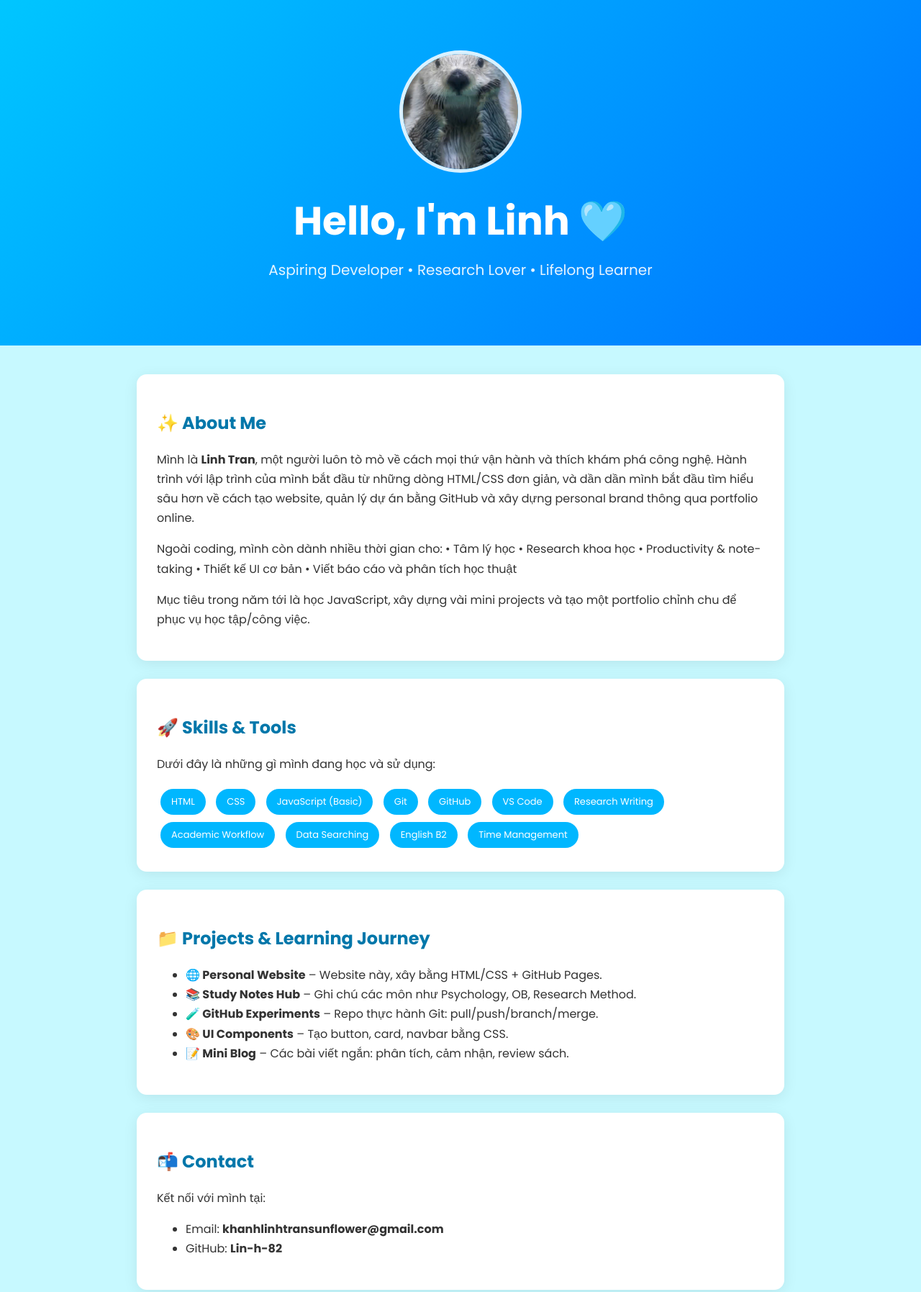
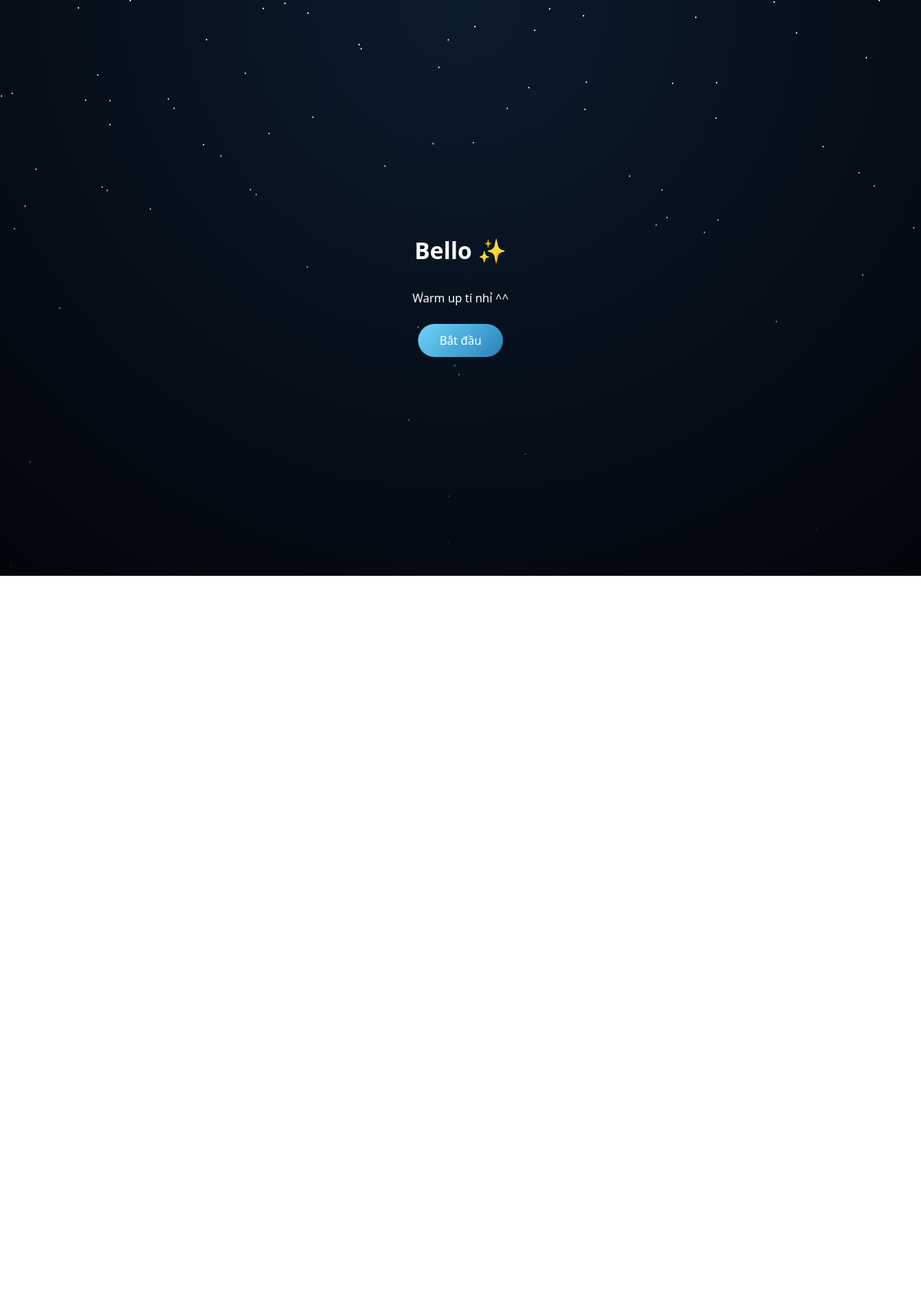
Before and after one commit to Lin-h-82/My-personal-website, a plain HTML site: page index.html in a window 1280 px wide. Shown: the top 1795 px of the page at 72% size. After the commit the page ends 800 px from the top, so only its background shows below. Drawn offline with Linux system fonts and the light colour scheme.

Commit message:
Update index.html

```diff
--- a/index.html
+++ b/index.html
@@ -1,177 +1,254 @@
 <!DOCTYPE html>
-<html lang="en">
+<html lang="vi">
 <head>
   <meta charset="UTF-8" />
+  <title>Something for you, RnD Member</title>
   <meta name="viewport" content="width=device-width, initial-scale=1.0" />
-    <title>Linh Tran - Personal Website</title>
-
-    <!-- Google Font -->
-    <link href="https://fonts.googleapis.com/css2?family=Poppins:wght@300;400;600;700&display=swap" rel="stylesheet">
 
   <style>
+    * { box-sizing: border-box; font-family: system-ui, -apple-system, BlinkMacSystemFont, sans-serif; }
     body {
-            font-family: 'Poppins', sans-serif;
       margin: 0;
-            padding: 0;
-            background: #c7f9ff;
-            color: #333;
+      background: radial-gradient(circle at top, #0b1c2d, #02040a);
+      color: #ffffff;
+      overflow-x: hidden;
     }
 
-        header {
-            background: linear-gradient(135deg, #00c6ff, #0072ff);
-            color: white;
-            padding: 70px 20px;
+    .page {
+      display: none;
+      height: 100vh;
+      width: 100vw;
+      padding: 40px 20px;
+      justify-content: center;
+      align-items: center;
       text-align: center;
+      position: relative;
+      z-index: 10;
+      pointer-events: auto;
     }
 
-        /* Avatar style */
-        .avatar {
-            width: 160px;
-            height: 160px;
-            border-radius: 50%;
-            object-fit: cover;
-            border: 5px solid rgba(255, 255, 255, 0.85);
-            margin-bottom: 18px;
-            animation: fadeIn 2s ease;
+    .page.active { display: flex; flex-direction: column; }
+
+    h1, h2 { font-weight: 600; }
+    p { max-width: 720px; margin: 12px auto; line-height: 1.6; }
+
+    input, textarea {
+      width: 100%;
+      max-width: 520px;
+      padding: 14px;
+      margin: 12px auto;
+      border-radius: 10px;
+      border: none;
+      font-size: 16px;
+      background: #ffffff;
+      color: #000000;
+      outline: none;
+      position: relative;
+      z-index: 3;
     }
 
-        header h1 {
-            font-size: 55px;
-            margin: 0;
-            animation: fadeIn 1.5s ease;
-            font-weight: 700;
+    button {
+      padding: 12px 30px;
+      border-radius: 999px;
+      border: none;
+      cursor: pointer;
+      font-size: 16px;
+      background: linear-gradient(135deg, #6dd5fa, #2980b9);
+      color: #fff;
+      margin-top: 10px;
     }
 
-        header p {
-            font-size: 20px;
-            opacity: 0.9;
-            margin-top: 12px;
+    .keyword-grid {
+      display: grid;
+      grid-template-columns: repeat(15, 1fr);
+      gap: 8px;
+      max-width: 560px;
+      margin: 20px auto;
     }
 
-        section {
-            max-width: 900px;
-            margin: 40px auto;
-            padding: 0 20px;
+    .keyword-grid input {
+      padding: 18px 0;
+      text-align: center;
+      font-size: 22px;
+      text-transform: uppercase;
+      border-radius: 12px;
     }
 
-        h2 {
-            color: #0077aa;
-            margin-bottom: 8px;
+    .gift-box {
+      font-size: 140px;
+      cursor: pointer;
+      transition: transform 0.4s ease;
     }
 
-        .card {
-            background: white;
-            padding: 28px;
-            border-radius: 14px;
-            box-shadow: 0 4px 20px rgba(0, 0, 0, 0.08);
-            margin-bottom: 25px;
-            line-height: 1.7;
+    .gift-box:hover { transform: scale(1.1); }
+
+    .gift-open { animation: openGift 1s ease forwards; }
+
+    @keyframes openGift {
+      0% { transform: scale(1); }
+      50% { transform: scale(1.3) rotate(8deg); }
+      100% { transform: scale(1); }
     }
 
-        .skill-tag {
-            display: inline-block;
-            background: #00b7ff;
-            color: white;
-            padding: 7px 15px;
-            border-radius: 18px;
-            font-size: 13px;
-            margin: 5px;
+    .stars {
+      position: fixed;
+      inset: 0;
+      z-index: 0;
+      pointer-events: none;
     }
 
-        footer {
-            text-align: center;
-            padding: 25px 15px;
-            font-size: 14px;
-            background: #b3eff8;
-            margin-top: 45px;
+    .star {
+      position: absolute;
+      width: 2px;
+      height: 2px;
+      background: white;
+      animation: fall linear infinite;
     }
 
-        @keyframes fadeIn {
-            from { opacity: 0; transform: translateY(-10px); }
-            to { opacity: 1; transform: translateY(0); }
+    @keyframes fall {
+      from { transform: translateY(-10vh); opacity: 1; }
+      to { transform: translateY(110vh); opacity: 0; }
     }
   </style>
 </head>
-
 <body>
 
-    <!-- HEADER -->
-    <header>
-        <img src="avatar.png" alt="Linh's Avatar" class="avatar">
-        <h1>Hello, I'm Linh 🩵</h1>
-        <p>Aspiring Developer • Research Lover • Lifelong Learner</p>
-    </header>
+<div class="stars" id="stars"></div>
 
-    <section>
-
-        <!-- ABOUT ME -->
-        <div class="card">
-            <h2>✨ About Me</h2>
-            <p>
-                Mình là <strong>Linh Tran</strong>, một người luôn tò mò về cách mọi thứ vận hành và thích khám phá công nghệ.
-                Hành trình với lập trình của mình bắt đầu từ những dòng HTML/CSS đơn giản, và dần dần mình bắt đầu tìm hiểu sâu hơn
-                về cách tạo website, quản lý dự án bằng GitHub và xây dựng personal brand thông qua portfolio online.
-            </p>
-            <p>
-                Ngoài coding, mình còn dành nhiều thời gian cho:
-                • Tâm lý học
-                • Research khoa học
-                • Productivity & note-taking
-                • Thiết kế UI cơ bản
-                • Viết báo cáo và phân tích học thuật
-            </p>
-            <p>
-                Mục tiêu trong năm tới là học JavaScript, xây dựng vài mini projects và tạo một portfolio chỉnh chu để phục vụ học tập/công việc.
-            </p>
+<div class="page active" id="page1">
+  <h1>Bello ✨</h1>
+  <p>Warm up tí nhỉ ^^</p>
+  <button onclick="goToPage(2)">Bắt đầu</button>
 </div>
 
-        <!-- SKILLS -->
-        <div class="card">
-            <h2>🚀 Skills & Tools</h2>
-            <p>Dưới đây là những gì mình đang học và sử dụng:</p>
-
-            <div>
-                <span class="skill-tag">HTML</span>
-                <span class="skill-tag">CSS</span>
-                <span class="skill-tag">JavaScript (Basic)</span>
-                <span class="skill-tag">Git</span>
-                <span class="skill-tag">GitHub</span>
-                <span class="skill-tag">VS Code</span>
-                <span class="skill-tag">Research Writing</span>
-                <span class="skill-tag">Academic Workflow</span>
-                <span class="skill-tag">Data Searching</span>
-                <span class="skill-tag">English B2</span>
-                <span class="skill-tag">Time Management</span>
-            </div>
+<div class="page" id="page2">
+  <h2>Pardon, who are you again?</h2>
+  <input id="userName" type="text" placeholder="Họ và tên đầy đủ" autocomplete="name" />
+  <button onclick="submitName()">Tiếp tục</button>
 </div>
 
-        <!-- PROJECTS -->
-        <div class="card">
-            <h2>📁 Projects & Learning Journey</h2>
-            <ul>
-                <li><strong>🌐 Personal Website</strong> – Website này, xây bằng HTML/CSS + GitHub Pages.</li>
-                <li><strong>📚 Study Notes Hub</strong> – Ghi chú các môn như Psychology, OB, Research Method.</li>
-                <li><strong>🧪 GitHub Experiments</strong> – Repo thực hành Git: pull/push/branch/merge.</li>
-                <li><strong>🎨 UI Components</strong> – Tạo button, card, navbar bằng CSS.</li>
-                <li><strong>📝 Mini Blog</strong> – Các bài viết ngắn: phân tích, cảm nhận, review sách.</li>
-            </ul>
+<div class="page" id="page3">
+  <h2>Tui có một câu hỏi</h2>
+  <p>Netflix gợi ý phim khác nhau cho mỗi người. Spotify tạo playlist “Chỉ dành cho bạn”.<br/>
+  Những sản phẩm này được xây dựng dựa trên một thuật toán gì?</p>
+  <div class="keyword-grid" id="keywordGrid"></div>
+  <button onclick="checkKeyword()">Xác nhận</button>
 </div>
 
-        <!-- CONTACT -->
-        <div class="card">
-            <h2>📬 Contact</h2>
-            <p>Kết nối với mình tại:</p>
-            <ul>
-                <li>Email: <strong>khanhlinhtransunflower@gmail.com</strong></li>
-                <li>GitHub: <strong>Lin-h-82</strong></li>
-            </ul>
+<div class="page" id="page4">
+  <h2>Giờ thì bạn đã nắm được resource trong tay, trả lời câu hỏi tiếp theo nha</h2>
+  <p>Góc nhìn của bạn về yếu tố PERSONALIZATION trong thời đại ngày hôm nay.<br/>
+  Startup nên tận dụng yếu tố này như thế nào? Có những hạn chế gì cần lưu ý?</p>
+  <textarea id="openAnswer" rows="5" placeholder="Chia sẻ quan điểm của bạn..."></textarea>
+  <button onclick="submitAnswer()">Hoàn tất</button>
 </div>
 
-    </section>
+<div class="page" id="page5">
+  <h2>Thank you for your hard work 💫</h2>
+  <p>Nhấp vào hộp quà bên dưới để mở món quà dành riêng cho bạn.</p>
+  <div class="gift-box" onclick="openGift()">🎁</div>
+</div>
 
-    <footer>
-        © 2025 Linh Tran — Built with 🩵 GitHub Pages
-    </footer>
+<audio autoplay loop>
+  <source src="Try Everything.mp3" type="audio/mpeg">
+</audio>
 
+<script>
+  const GOOGLE_SHEET_API = "https://script.google.com/macros/s/AKfycbwBfwElA1DYT1Xrpm_rM8ZirXdhj4jiZzbPmKWjGI0Yu4mY8MV0_rvNW3-SUFfH-enJ/exec";
+
+  const gifts = {
+    "le minh son": "https://docs.google.com/spreadsheets/d/1Pb3QdZhxtV7UfcDqfMOzECzKrSn_b8XoO-NXvkZJKSQ/edit?usp=sharing",
+    "nguyen mai anh": "https://docs.google.com/spreadsheets/d/1GY6W40lxsChp0y7amXyqfZwg50jXXiaHaVJ9aS93dt8/edit?usp=sharing",
+    "pham nguyen bao phuc": "https://docs.google.com/spreadsheets/d/1TkGc34QBVHYKbucHgOUaDh3gZWzhn8Ba-UsRdABKuD8/edit?usp=sharing",
+    "nguyen xuan anh": "https://docs.google.com/spreadsheets/d/19kYlKimxdzRDL72BkryFuQFMCAJ0e2Uo5ytQCgYVm4o/edit?usp=sharing"
+  };
+
+  let userName = "";
+  let normalizedName = "";
+
+  function normalizeName(name) {
+    return name
+      .toLowerCase()
+      .normalize('NFD')
+      .replace(/[\u0300-\u036f]/g, '')
+      .replace(/\s+/g, ' ')
+      .trim();
+  }
+
+  function goToPage(n) {
+    document.querySelectorAll('.page').forEach(p => p.classList.remove('active'));
+    const page = document.getElementById(`page${n}`);
+    page.classList.add('active');
+
+    if (n === 2) {
+      setTimeout(() => document.getElementById('userName').focus(), 100);
+    }
+  }
+
+  function submitName() {
+    const val = document.getElementById('userName').value.trim();
+    if (!val) return alert('Vui lòng nhập đầy đủ họ tên');
+    userName = val;
+    normalizedName = normalizeName(val);
+    goToPage(3);
+  }
+
+  const keyword = "PERSONALIZATION";
+  const grid = document.getElementById('keywordGrid');
+
+  for (let i = 0; i < keyword.length; i++) {
+    const input = document.createElement('input');
+    input.maxLength = 1;
+    input.addEventListener('input', () => {
+      if (input.value && input.nextElementSibling) input.nextElementSibling.focus();
+    });
+    input.addEventListener('keydown', e => {
+      if (e.key === 'Backspace' && !input.value && input.previousElementSibling) {
+        input.previousElementSibling.focus();
+      }
+    });
+    grid.appendChild(input);
+  }
+
+  function checkKeyword() {
+    const value = [...grid.querySelectorAll('input')].map(i => i.value.toUpperCase()).join('');
+    if (value === keyword) goToPage(4);
+    else alert('Keyword chưa chính xác, thử lại nhé');
+  }
+
+  function submitAnswer() {
+    const ans = document.getElementById('openAnswer').value.trim();
+    if (!ans) return alert('Vui lòng nhập câu trả lời');
+
+    fetch(GOOGLE_SHEET_API, {
+      method: 'POST',
+      body: JSON.stringify({
+        name: userName,
+        normalized_name: normalizedName,
+        answer: ans,
+        time: new Date().toISOString()
+      })
+    }).catch(() => {});
+
+    goToPage(5);
+  }
+
+  function openGift() {
+    const box = document.querySelector('.gift-box');
+    box.classList.add('gift-open');
+    const link = gifts[normalizedName];
+    if (link) setTimeout(() => window.location.href = link, 800);
+  }
+
+  const starContainer = document.getElementById('stars');
+  for (let i = 0; i < 90; i++) {
+    const star = document.createElement('div');
+    star.className = 'star';
+    star.style.left = Math.random() * 100 + 'vw';
+    star.style.animationDuration = 5 + Math.random() * 10 + 's';
+    star.style.animationDelay = Math.random() * 5 + 's';
+    starContainer.appendChild(star);
+  }
+</script>
 </body>
 </html>
```
Lines whose indentation alone changed are shown as unchanged.
